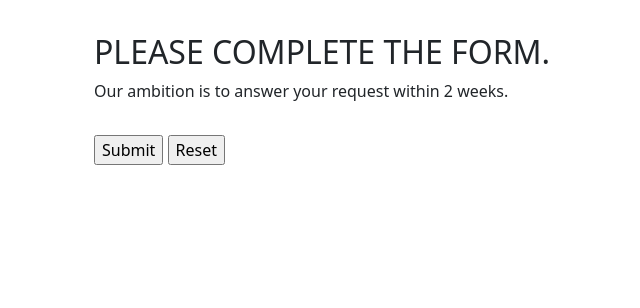
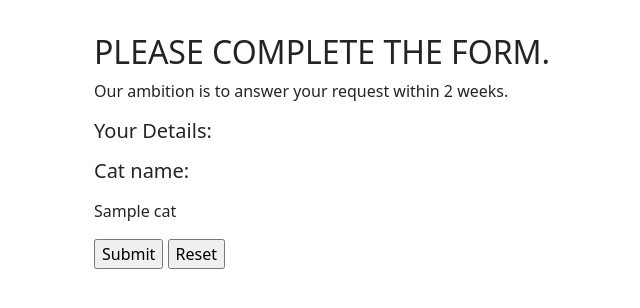
Before and after one commit to ClaudiaInSweden/mayas_cat_shelter, a Django app: template templates/adoption.html in a window 1280 px wide. Shown: the part 77-385 px from the top of the page, without its empty margins (70-710 px from the left). Run offline with Django 3.2, Linux system fonts and the light colour scheme; the template is opened without the code that fills it: most values are stand-ins (such as "Sample title", 1, 10 or a date in 2020); some libraries are stand-ins or nearby versions; some web fonts are replaced.

Commit message:
Add catname to adoption view and template

```diff
--- a/cats/urls.py
+++ b/cats/urls.py
@@ -5,7 +5,7 @@ from . import views
 urlpatterns = [
     path('', views.home, name='home'),
     path('cats/', views.cats, name='cats'),
-    path('adoption/', views.adoption, name='adoption'),
+    path('adoption/<str:pk>/', views.adoption, name='adoption'),
     path('create-cat/', views.createCat, name='create-cat'),
     path('update-cat/<str:pk>/', views.updateCat, name='update-cat'),
     path('delete-cat/<str:pk>/', views.deleteCat, name='delete-cat'),
--- a/templates/adoption.html
+++ b/templates/adoption.html
@@ -18,8 +18,19 @@
                     <div class="form-group">
                     <form action="" method="POST" enctype="multipart/form-data">
                         {% csrf_token %}
-                        {{ form.as_p }}
-                </div>
+                        <fieldset>
+                            <legend>
+                                <h5>Your Details:</h5>
+                            </legend>
+                            {{ form|crispy }}
+                        </fieldset>
+                        <fieldset>
+                            <legend>
+                                <h5>Cat name:</h5>
+                            </legend>
+                            {{ cat.name }}
+                        </fieldset>
+                    </div>
             </div>
             <div buttons>
                 <span><input type="submit" value="Submit"></span>
--- a/templates/cats.html
+++ b/templates/cats.html
@@ -35,7 +35,7 @@
                 <p>{{ cat.adopt_status }}</p>
               </div>
               <div class="card-body">
-                <a class="btn btn-secondary" href="{% url 'adoption' %}">Adopt</a>
+                <a class="btn btn-secondary" href="{% url 'adoption' cat.id %}">Adopt</a>
 
 
 
```
Also changed, not shown: cat_shelter/settings.py (+14 -17 lines), cats/forms.py (+6 -1 lines), cats/views.py (+7 -3 lines), requirements.txt (+3 -5 lines).
